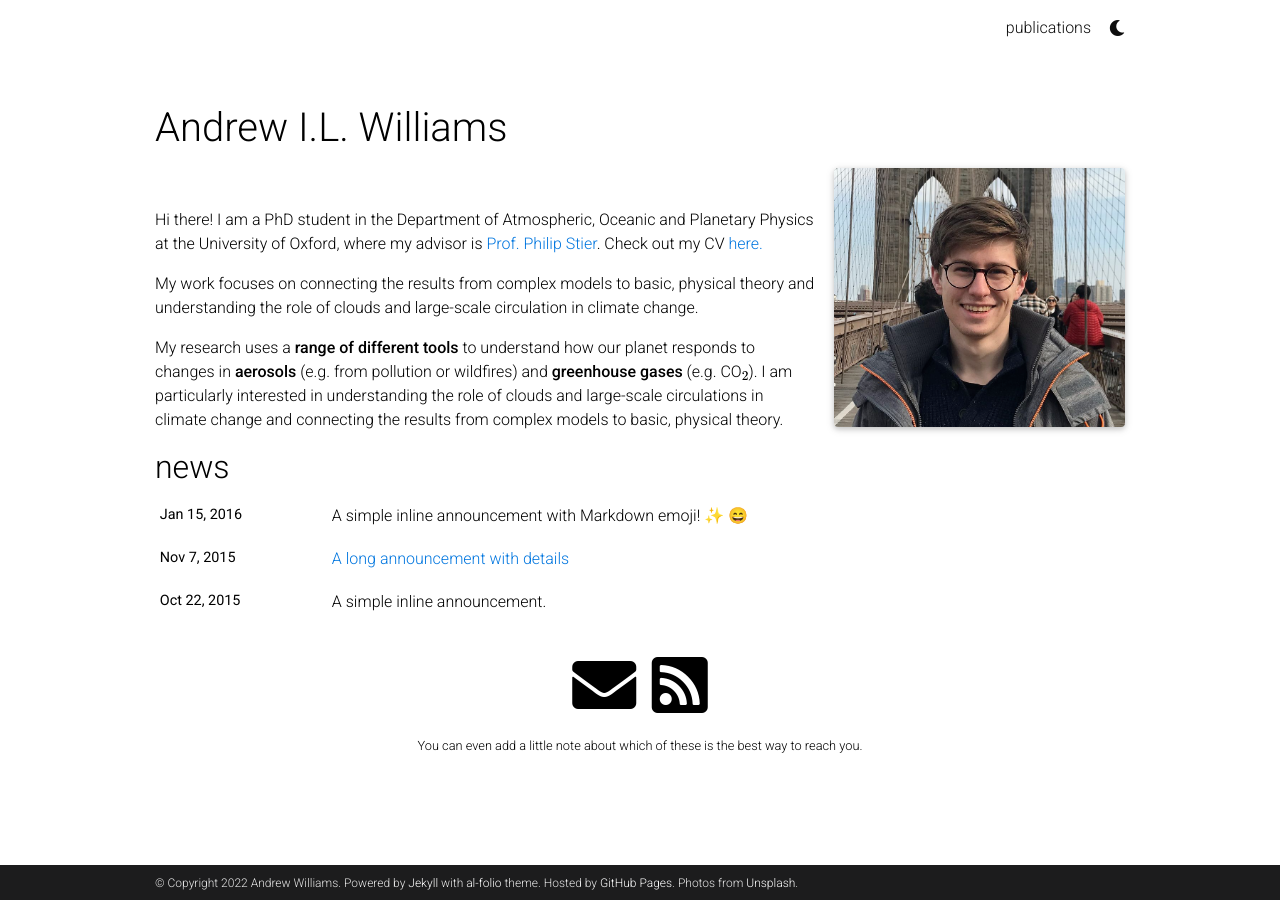
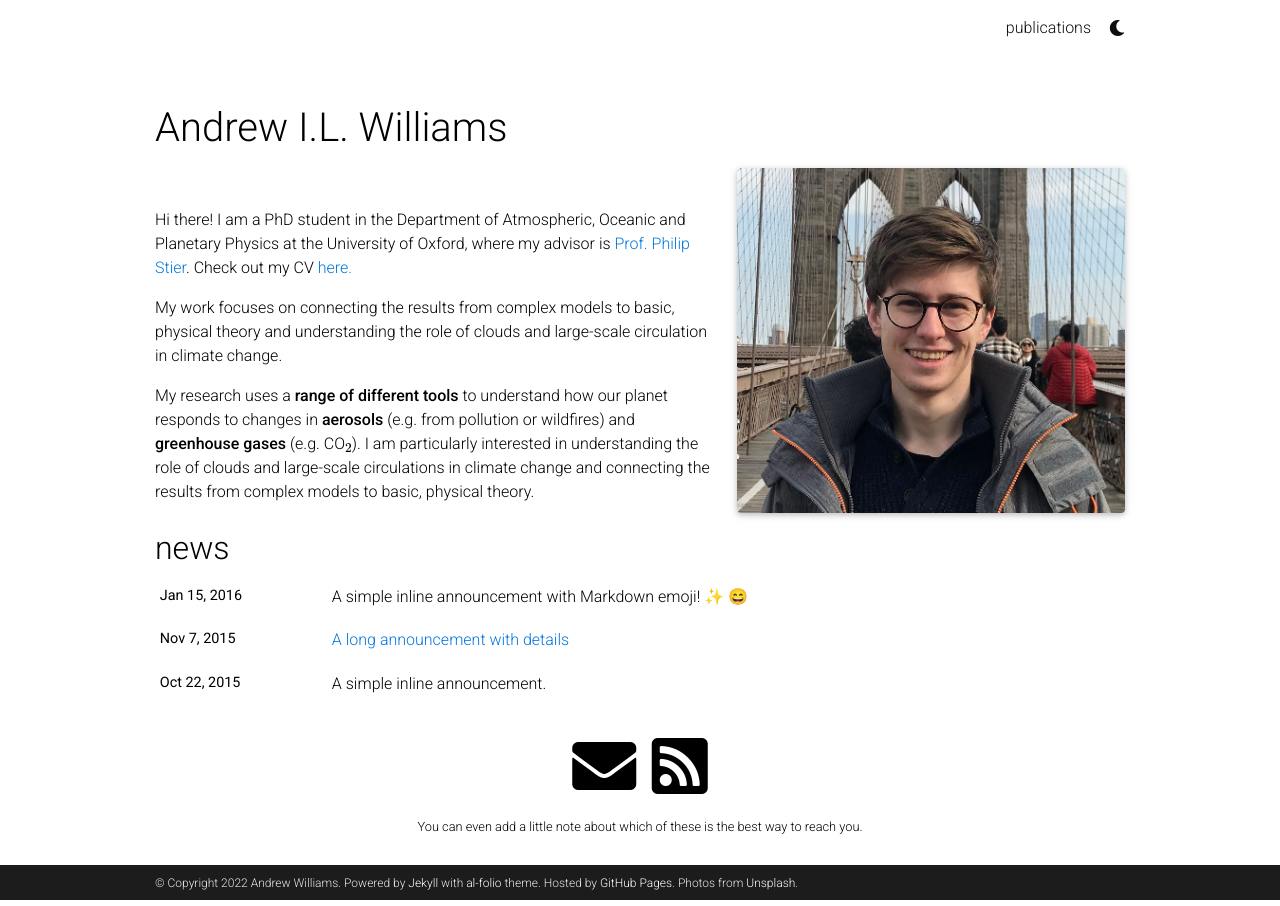
Before and after one commit to AndrewILWilliams/OLD_andrewwilliams3142.github.io, a Jekyll site: the page built from _pages/about.md, in a window 1280 px wide. Built offline with Jekyll 4.4.1, drawn with Linux system fonts in a browser that asks for light colours; full-size pictures stand in for the smaller copies a plugin makes; emoji names are drawn with the system emoji font; comment, search, counter and statistics services are not loaded; a style sheet for code colours, icons or effects is not loaded.

Commit message:
Update _base.scss

```diff
--- a/_sass/_base.scss
+++ b/_sass/_base.scss
@@ -114,7 +114,7 @@ blockquote {
 
 @media (min-width: 576px) {
   .profile {
-    width: 30%;
+    width: 40%;
     .address {
       p { display: block; }
     }
```
